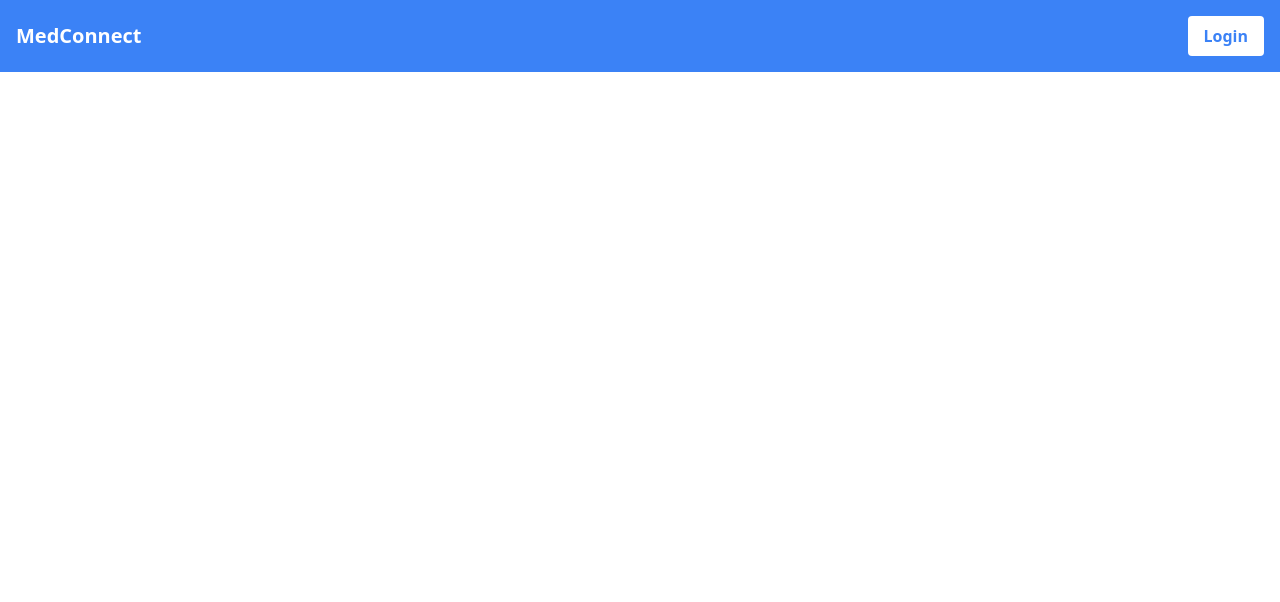
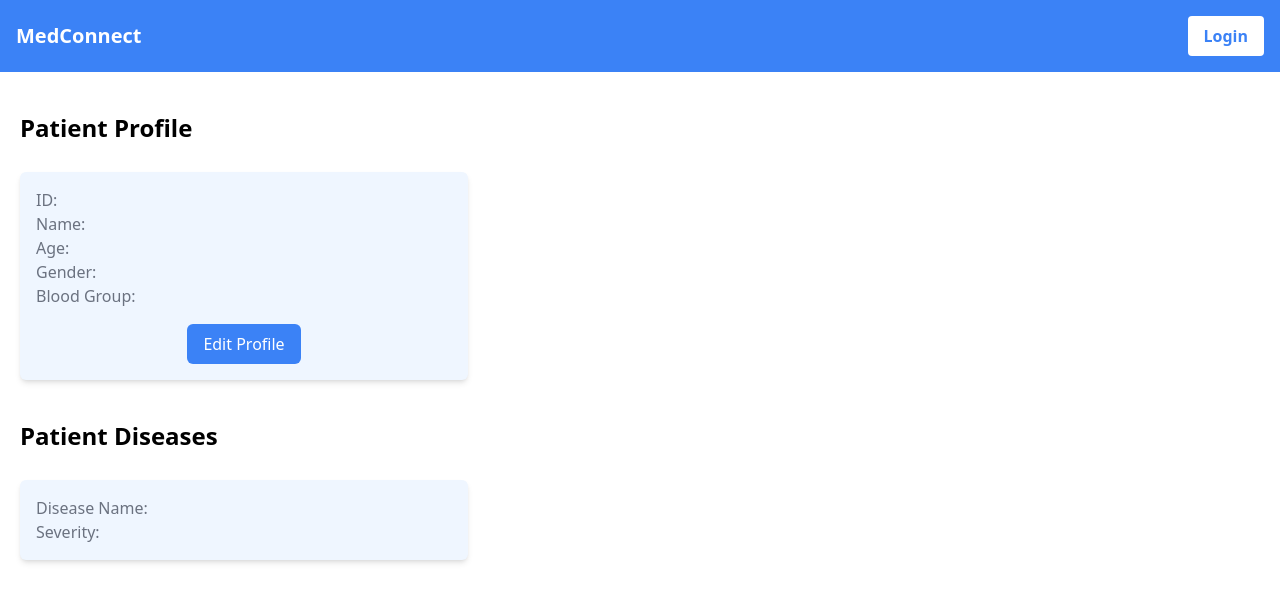
Before and after one commit to harshilsarariya/MedConnect, a React (Create React App) app in the folder client/: page /patientprofile in a window 1280 px wide. Before the commit this address had no page. Shown: the top 602 px of the page. Built offline with nearby package versions, Linux system fonts and the light colour scheme.

Commit message:
Edited Patient Profile page.

```diff
--- a/client/src/App.js
+++ b/client/src/App.js
@@ -12,6 +12,7 @@ import InitialPage from "./Components/InitialPage";
 import Signup from "./Components/Signup";
 import Login from "./Components/Login";
 import PatientInfoPage from "./Hospital/PatientInfoPage";
+import PatientProfile from "./Patient/Profile";
 
 function App() {
   return (
@@ -60,6 +61,11 @@ function App() {
             }
           />
         </Routes>
+        {/*Patient Section */}
+        <Routes>
+        <Route path="/patientprofile" element={<PatientProfile/>}/>
+        </Routes>
+
       </div>
     </BrowserRouter>
   );
--- a/client/src/Patient/Profile.js
+++ b/client/src/Patient/Profile.js
@@ -0,0 +1,181 @@
+import { useState } from "react";
+
+function PatientProfile({ id, name, age, gender, bloodGroup, disease_name, disease_severity }) {
+  const [isEditing, setIsEditing] = useState(false);
+  const [formData, setFormData] = useState({
+    name,
+    age,
+    gender,
+    bloodGroup,
+  });
+
+  // const [diseaseData, setDiseaseData] =useState({
+  //   disease_name,
+  //   disease_severity,
+  // })
+
+  const handleEdit = () => {
+    setIsEditing(true);
+  };
+
+  const handleSave = () => {
+    // handle form submission and update profile information
+    // ...
+    setIsEditing(false);
+  };
+
+  const handleCancel = () => {
+    setIsEditing(false);
+  };
+
+  const handleChange = (e) => {
+    setFormData((prev) => ({ ...prev, [e.target.name]: e.target.value }));
+  };
+
+
+  return (
+    <div className="container mx-auto">
+      <div className="row">
+      <div className="col-md-4">
+      <h1 className=" text-left text-2xl font-bold mb-4 mt-10 ml-5">Patient Profile</h1>
+      <div className="ml-5 max-w-md mx-auto bg-blue-50 mt-7 rounded-md shadow-md overflow-hidden">
+        <div className="p-4">
+          <p className="text-gray-500">ID: {id}</p>
+          <p className="text-gray-500">Name: {id}</p>
+          <h2 className="text-2xl font-bold">{name}</h2>
+            <div className="flex items-center">
+              <span className="text-gray-500">Age:</span>
+              <span className="ml-2">{age}</span>
+            </div>
+            <div className="flex items-center">
+              <span className="text-gray-500">Gender:</span>
+              <span className="ml-2">{gender}</span>
+            </div>
+            <div className="flex items-center">
+              <span className="text-gray-500">Blood Group:</span>
+              <span className="ml-2">{bloodGroup}</span>
+            </div>
+          <div className="text-center mt-4">
+            <button
+              className="px-4 py-2 bg-blue-500 text-white rounded-md hover:bg-blue-600 focus:outline-none focus:bg-blue-600"
+              onClick={handleEdit}
+            >
+              Edit Profile
+            </button>
+          </div>
+        </div>
+      </div>
+      </div>
+      {isEditing && (
+        <div className="fixed inset-0 z-10 overflow-y-auto">
+          <div className="flex items-center justify-center min-h-screen px-4 pt-4 pb-20 text-center sm:block sm:p-0">
+            <div className="fixed inset-0 transition-opacity" aria-hidden="true">
+              <div className="absolute inset-0 bg-gray-500 opacity-75"></div>
+            </div>
+
+            <div className="inline-block align-bottom bg-blue-50 rounded-lg text-left overflow-hidden shadow-xl transform transition-all sm:my-8 sm:align-middle sm:max-w-lg sm:w-full">
+              <div className="bg-blue-50 px-4 pt-5 pb-4 sm:p-6 sm:pb-4">
+                <h2 className="text-2xl font-bold mb-4">Edit Profile</h2>
+                <form onSubmit={handleSave}>
+                  <div className="mb-4">
+                    <label htmlFor="name" className="block font-medium text-gray-700">
+                      Name:
+                    </label>
+                    <input
+                      type="text"
+                      id="name"
+                      name="name"
+                      value={formData.name}
+                      onChange={handleChange}
+                      className="mt-1 px-3 py-2 w-full border border-gray-300 rounded-md shadow-sm focus:outline-none focus:ring-blue-500 focus:border-blue-500"
+                      required
+                    />
+                  </div>
+                  <div className="mb-4">
+                    <label htmlFor="age" className="block font-medium text-gray-700">
+                      Age:
+                    </label>
+                    <input
+                      type="number"
+                      id="age"
+                      name="age"
+                      value={formData.age}
+                      onChange={handleChange}
+                      className="mt-1 px-3 py-2 w-full border border-gray-300 rounded-md shadow-sm focus:outline-none focus:ring-blue-500 focus:border-blue-500"
+                      required
+                    />
+                  </div>
+                  <div className="mb-4">
+                    <label htmlFor="gender" className="block font-medium text-gray-700">
+                      Gender:
+                    </label>
+                    <select
+                      id="gender"
+                      name="gender"
+                      value={formData.gender}
+                      onChange={handleChange}
+                      className="mt-1 block w-full py-2 px-3 border border-gray-300 bg-white rounded-md shadow-sm focus:outline-none focus:ring-blue-500 focus:border-blue-500"
+                      required
+                    >
+                      <option value="">Select gender</option>
+                      <option value="Male">Male</option>
+                      <option value="Female">Female</option>
+                      <option value="Other">Other</option>
+                    </select>
+                  </div>
+                  <div className="mb-4">
+                    <label htmlFor="bloodGroup" className="block font-medium text-gray-700">
+                      Blood Group:
+                    </label>
+                    <input
+                      type="text"
+                      id="bloodGroup"
+                      name="bloodGroup"
+                      value={formData.bloodGroup}
+                      onChange={handleChange}
+                      className="mt-1 px-3 py-2 w-full border border-gray-300 rounded-md shadow-sm focus:outline-none focus:ring-blue-500 focus:border-blue-500"
+                      required
+                    />
+                  </div>
+                  <div className="mt-4">
+                    <button
+                      type="submit"
+                      className="px-4 py-2 bg-blue-500 text-white rounded-md hover:bg-blue-600 focus:outline-none focus:bg-blue-600 mr-2"
+                    >
+                      Save
+                    </button>
+                    <button
+                      type="button"
+                      className="px-4 py-2 bg-gray-500 text-white rounded-md hover:bg-gray-600 focus:outline-none focus:bg-gray-600"
+                      onClick={handleCancel}
+                    >
+                      Cancel
+                    </button>
+                  </div>
+                </form>
+                </div>
+              </div>
+            </div>
+          </div>
+      )}
+      <div className="col-md-2">
+      <div className="set">
+      <h1 className="text-left text-2xl font-bold mb-4 mt-10 ml-5">Patient Diseases</h1>
+      <div className="ml-5 max-w-md mx-auto bg-blue-50 mt-7 rounded-md shadow-md overflow-hidden mb-5">
+        <div className="p-4">
+          <p className="text-gray-500">Disease Name: {disease_name}</p>
+          <h2 className="text-2xl font-bold">{disease_name}</h2>
+          <div className="flex items-center">
+            <span className="text-gray-500">Severity:</span>
+            <span className="ml-2">{disease_severity}</span>
+          </div>
+        </div>
+      </div>
+      </div>
+      </div>
+      </div>
+  </div>
+  );
+}
+
+export default PatientProfile;
```
